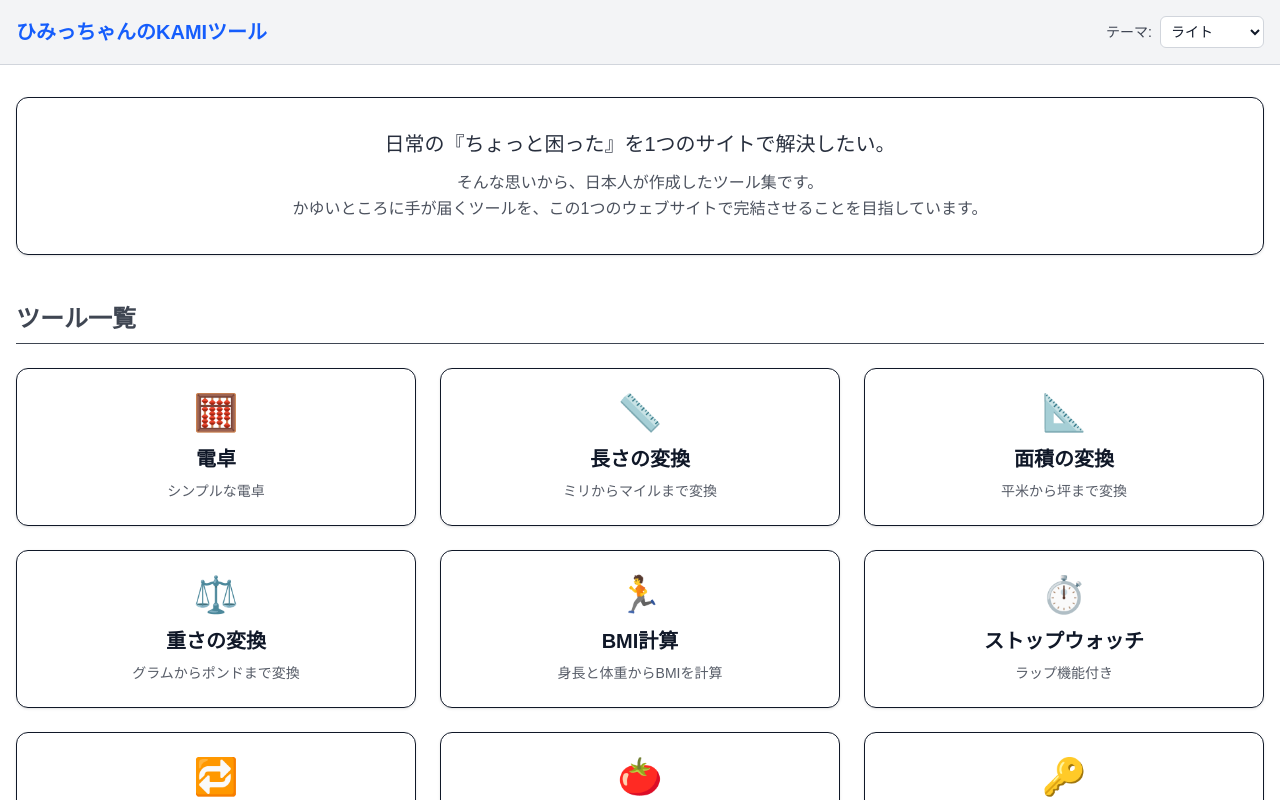
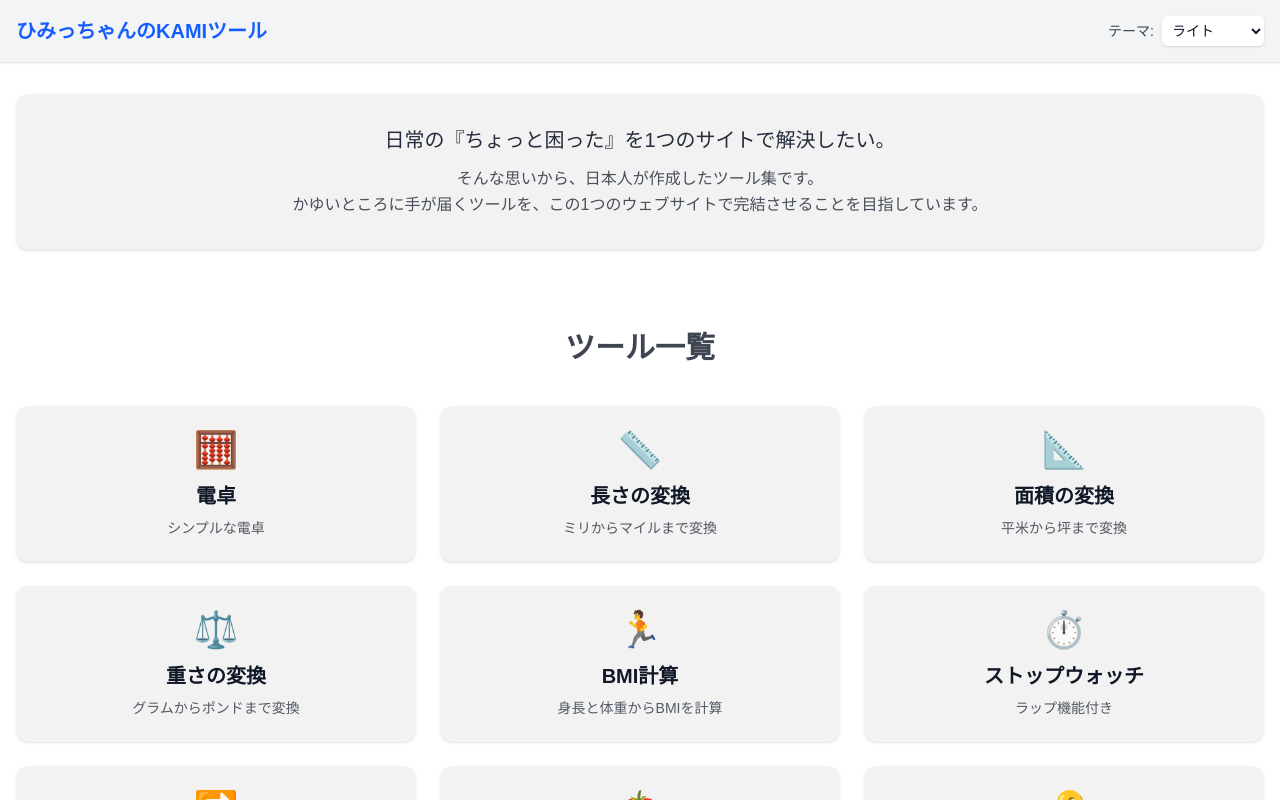
Before and after one commit to himitu-da/himitu-tool, a Next.js app: page /tool/ in a window 1280 px wide. Shown: the top 800 px of the page. Built offline with nearby package versions, Linux system fonts and the light colour scheme.

Commit message:
fix(header): ヘッダーのスタイルをテーマに基づいて修正 fix(layout): フッターに影を追加 feat(home): ツール一覧セクションのスタイルを改善

```diff
--- a/src/app/GlobalHeader.tsx
+++ b/src/app/GlobalHeader.tsx
@@ -10,9 +10,9 @@ export function GlobalHeader() {
   // Handle header colors based on theme
   const getHeaderStyle = () => {
     switch (theme) {
-      case 'dark': return 'bg-gray-800 text-white border-gray-700';
-      case 'ocean': return 'bg-cyan-800 text-white border-cyan-700';
-      default: return 'bg-gray-100 text-gray-900 border-gray-300';
+      case 'dark': return 'bg-gray-800 text-white';
+      case 'ocean': return 'bg-cyan-800 text-white';
+      default: return 'bg-gray-100 text-gray-900';
     }
   };
 
@@ -26,22 +26,22 @@ export function GlobalHeader() {
 
   const getSelectStyle = () => {
     switch (theme) {
-      case 'dark': return 'bg-gray-700 border-gray-600 text-white focus:ring-blue-500';
-      case 'ocean': return 'bg-cyan-700 border-cyan-600 text-white focus:ring-cyan-400';
-      default: return 'bg-white border-gray-300 text-gray-900 focus:ring-blue-500';
+      case 'dark': return 'bg-gray-700 text-white focus:ring-blue-500';
+      case 'ocean': return 'bg-cyan-700 text-white focus:ring-cyan-400';
+      default: return 'bg-white text-gray-900 focus:ring-blue-500';
     }
   };
 
   if (!mounted) {
     return (
-      <header className="sticky top-0 z-50 bg-gray-100 border-b border-gray-300 h-16">
+      <header className="sticky top-0 z-50 bg-gray-100 h-16 shadow-sm">
         <div className="container mx-auto px-4 py-4 flex justify-between items-center"></div>
       </header>
     );
   }
 
   return (
-    <header className={`sticky top-0 z-50 border-b transition-colors duration-300 ${getHeaderStyle()}`}>
+    <header className={`sticky top-0 z-50 shadow-sm transition-colors duration-300 ${getHeaderStyle()}`}>
       <div className="container mx-auto px-4 py-4 flex justify-between items-center">
         <h1 className="text-xl font-bold">
           <Link href="/" className={`transition-colors ${getLinkStyle()}`}>
@@ -57,7 +57,7 @@ export function GlobalHeader() {
             id="globalThemeSelect"
             value={theme}
             onChange={(e) => setTheme(e.target.value as Theme)}
-            className={`p-1.5 rounded-md text-sm outline-none transition-colors border ${getSelectStyle()}`}
+            className={`p-1.5 rounded-md text-sm outline-none transition-colors shadow-sm ${getSelectStyle()}`}
           >
             <option value="default">ライト</option>
             <option value="dark">ダーク</option>
--- a/src/app/layout.tsx
+++ b/src/app/layout.tsx
@@ -47,7 +47,7 @@ export default function RootLayout({
               {children}
             </main>
 
-            <footer className="bg-gray-800 text-white py-6 mt-auto">
+            <footer className="bg-gray-800 text-white py-6 mt-auto shadow-[0_-4px_6px_-1px_rgba(0,0,0,0.1)]">
               <div className="container mx-auto px-4 text-center">
                 <a href="https://hmts.jp" className="text-blue-300 hover:text-blue-100 transition-colors mb-2 inline-block">
                   ひみっちゃんのKAMIサイト
--- a/src/app/page.tsx
+++ b/src/app/page.tsx
@@ -59,7 +59,7 @@ export default function Home() {
 
   return (
     <div>
-      <div className="mb-12 p-6 sm:p-8 bg-white/5 border border-opacity-20 border-current rounded-xl shadow-sm backdrop-blur-sm text-center">
+      <section className="p-6 sm:p-8 bg-black/5 dark:bg-white/5 rounded-xl shadow-sm backdrop-blur-sm text-center">
         <p className="text-lg sm:text-xl font-medium opacity-90 mb-3">
           日常の『ちょっと困った』を1つのサイトで解決したい。
         </p>
@@ -67,15 +67,16 @@ export default function Home() {
           そんな思いから、日本人が作成したツール集です。<br />
           かゆいところに手が届くツールを、この1つのウェブサイトで完結させることを目指しています。
         </p>
-      </div>
+      </section>
 
-      <h2 className="text-2xl font-bold mb-6 border-b pb-2 opacity-80 border-current">ツール一覧</h2>
-      <ul className="grid grid-cols-1 sm:grid-cols-2 lg:grid-cols-3 gap-6">
+      <section className="mt-16 sm:mt-20">
+        <h2 className="text-2xl sm:text-3xl font-bold opacity-80 text-center my-6 sm:my-8">ツール一覧</h2>
+        <ul className="mt-8 sm:mt-10 grid grid-cols-1 sm:grid-cols-2 lg:grid-cols-3 gap-6">
           {tools.map((tool) => (
             <li key={tool.path}>
               <Link
                 href={tool.path}
-              className="flex flex-col items-center justify-center p-6 bg-white/5 border border-opacity-20 border-current rounded-xl shadow-sm hover:bg-white/10 hover:scale-105 transition-all h-full backdrop-blur-sm"
+                className="flex flex-col items-center justify-center p-6 bg-black/5 dark:bg-white/5 rounded-xl shadow-sm hover:-translate-y-1 transition-transform h-full backdrop-blur-sm"
               >
                 <div className="text-4xl mb-3">{tool.icon}</div>
                 <h3 className="text-xl font-bold mb-2 text-current">{tool.title}</h3>
@@ -84,6 +85,7 @@ export default function Home() {
             </li>
           ))}
         </ul>
+      </section>
     </div>
   );
 }
```
Lines whose indentation alone changed are shown as unchanged.
